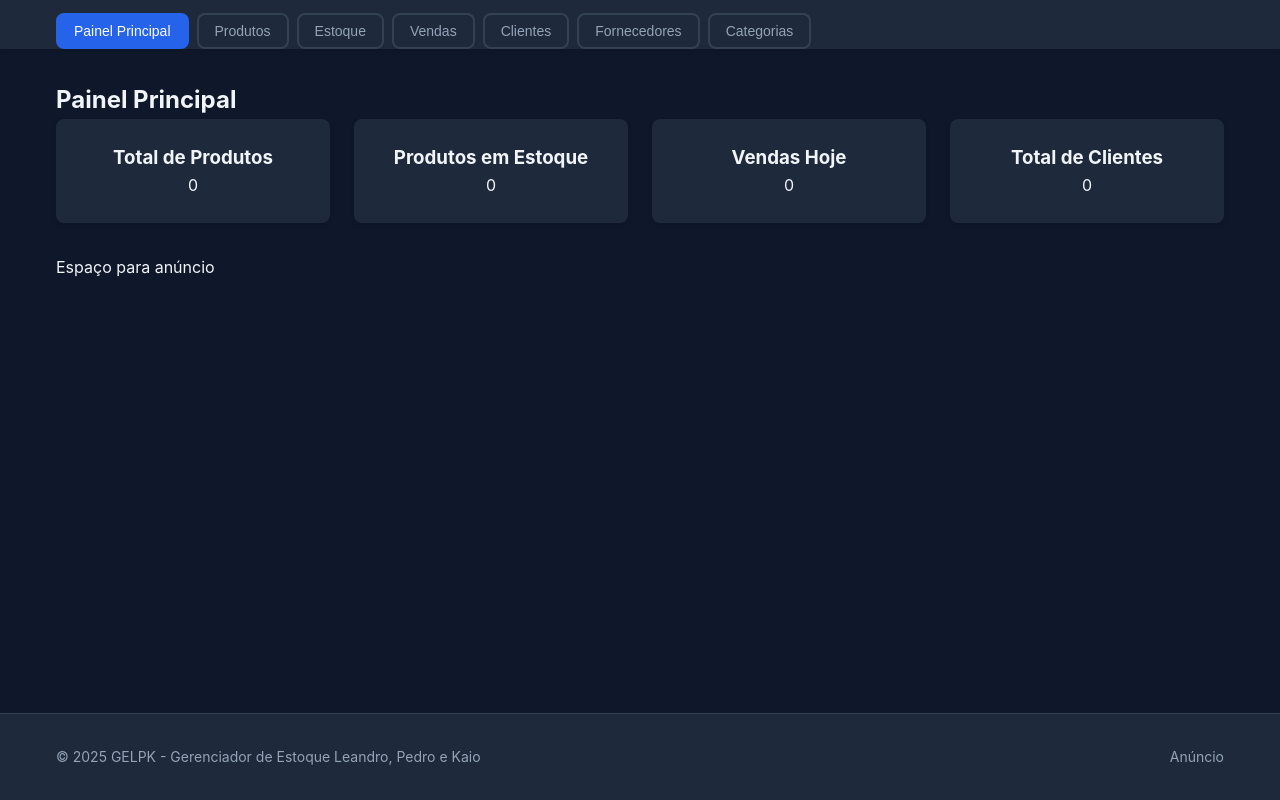
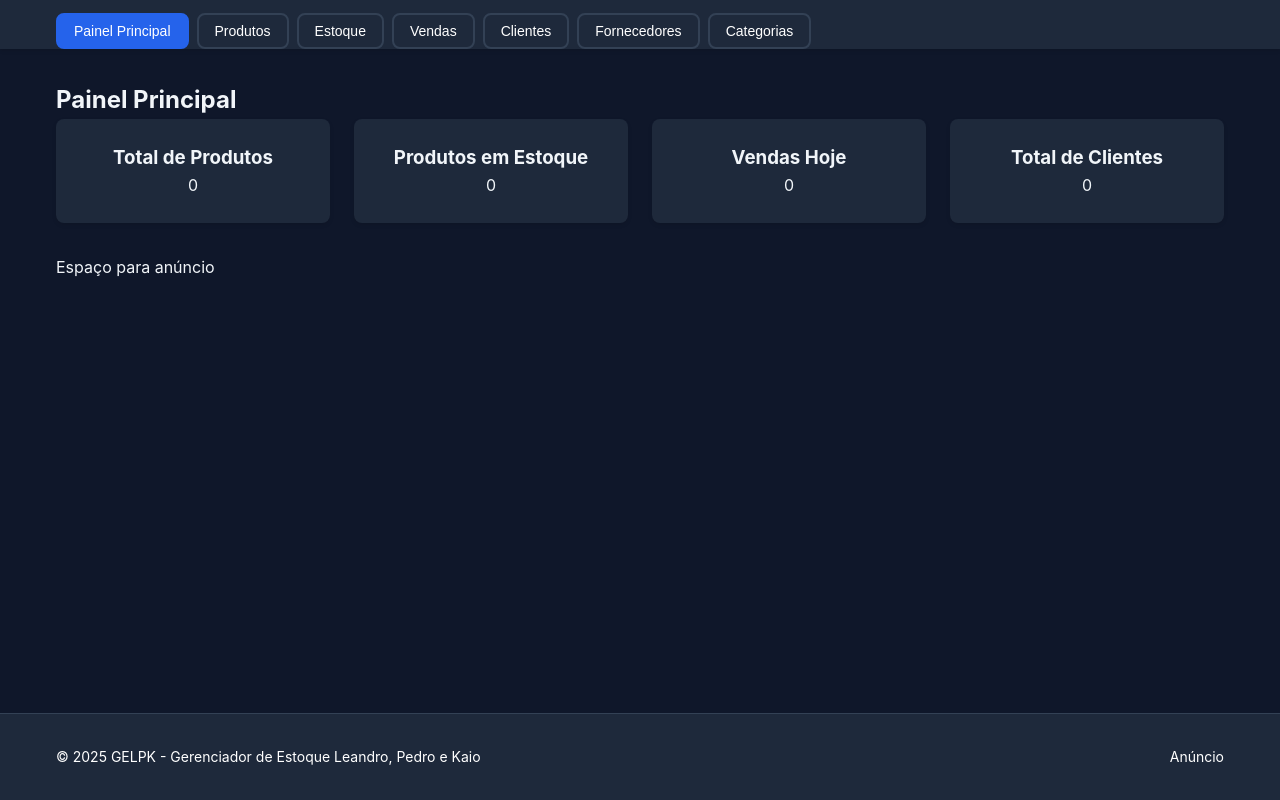
Before and after one commit to deBokorni/TCC---GELP, a plain HTML site: page GELPK_frontend/index.html in a window 1280 px wide. Shown: the part 77-877 px from the top of the page. Drawn offline with Linux system fonts and the dark colour scheme; no server answers.

Commit message:
Mudança na cor dos textos

```diff
--- a/GELPK_frontend/css/style.css
+++ b/GELPK_frontend/css/style.css
@@ -30,7 +30,7 @@
         --background-color: #0f172a;
         --card-background: #1e293b;
         --text-primary: #f1f5f9;
-        --text-secondary: #94a3b8;
+        --text-secondary: #ffffff;
         --border-color: #334155;
     }
 }
```
